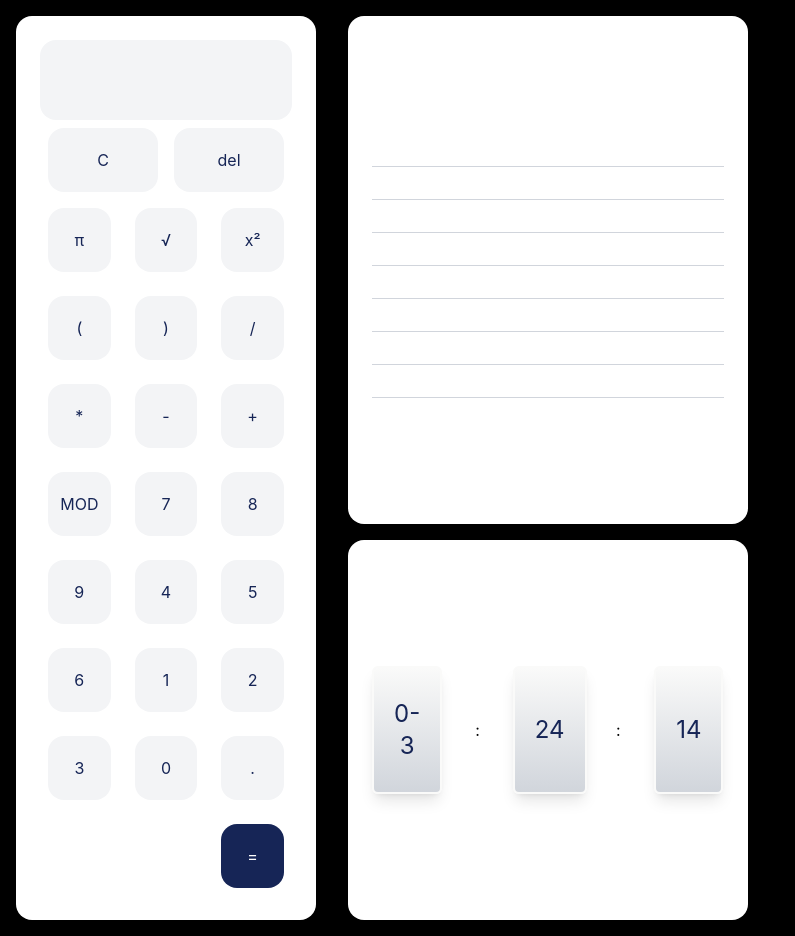
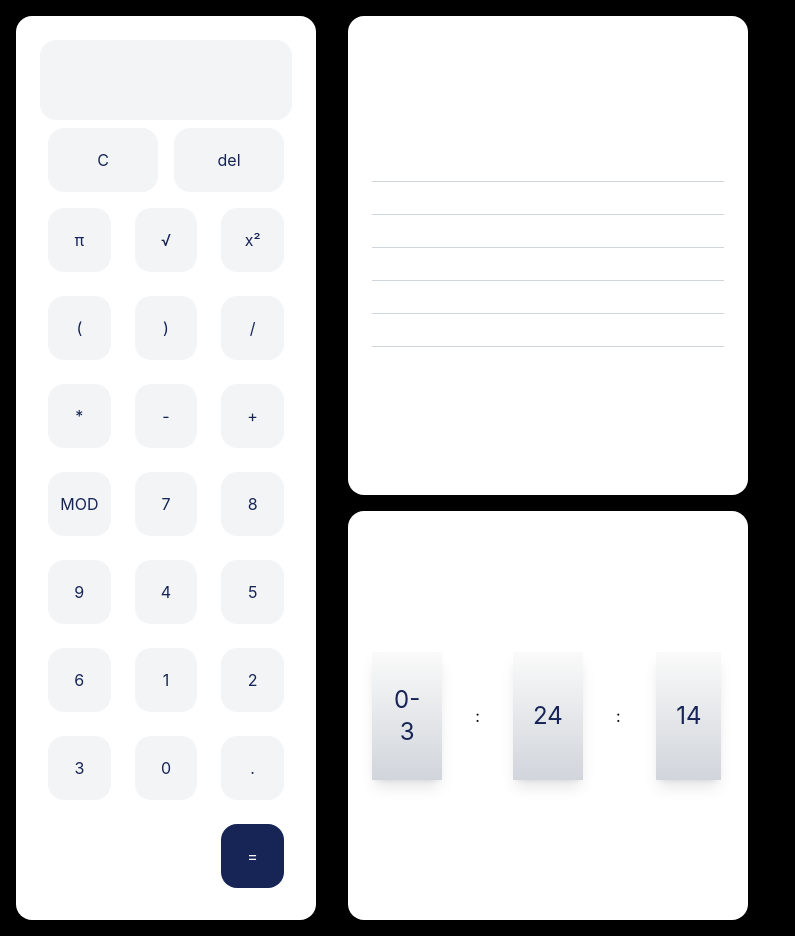
Before and after one commit to Shereen12/Scientific-Calculator---React, a React (Vite) app: page / in a window 1280 px wide. Shown: the whole page, without its empty margins (0-795 px from the left). Built offline with nearby package versions, Linux system fonts and the light colour scheme.

Commit message:
added writing to notes

```diff
--- a/src/App.css
+++ b/src/App.css
@@ -3,6 +3,10 @@
 
 .button{
     @apply bg-gray-100 rounded-2xl h-16 m-2  hover:bg-gray-200 text-blue-950 cursor-pointer
+}
+
+.note-line{
+    @apply w-full text-blue-950  border-b border-gray-300
 }
 
 .outer-circle{
--- a/src/Clock.jsx
+++ b/src/Clock.jsx
@@ -16,15 +16,15 @@ function Clock() {
   return (
       <div className="col-start-2  w-100    border-0 rounded-2xl bg-white p-6 shadow-lg place-content-center">
         <div className="m-auto grid grid-cols-5 text-center">
-          <div className="border-2 border-stone-50  h-32 m-auto flex items-center justify-center bg-linear-to-b rounded-md from-stone-50 to-gray-300 shadow-lg p-5 ">
+          <div className="h-32 m-auto flex items-center justify-center bg-linear-to-b  from-stone-50 to-gray-300 shadow-lg p-5 ">
             <div className="text-2xl text-blue-950 w-65px">{time.getHours() - 12 < 10 ? `0${time.getHours() - 12}` : time.getHours() - 12}</div>
           </div>
           <div className="m-auto">:</div>
-          <div className="border-2 border-stone-50  h-32 m-auto flex items-center justify-center bg-linear-to-b rounded-md from-stone-50 to-gray-300 shadow-lg p-5">
+          <div className="h-32 m-auto flex items-center justify-center bg-linear-to-b  from-stone-50 to-gray-300 shadow-lg p-5">
             <div className="text-2xl text-blue-950 w-65px">{time.getMinutes() < 10 ? `0${time.getMinutes()}` : time.getMinutes()}</div>
           </div>
           <div className="m-auto">:</div>
-          <div className="border-2 border-stone-50  h-32 m-auto flex items-center justify-center bg-linear-to-b rounded-md from-stone-50 to-gray-300 shadow-lg p-5">
+          <div className="h-32 m-auto flex items-center justify-center bg-linear-to-b  from-stone-50 to-gray-300 shadow-lg p-5">
             <div className="text-2xl text-blue-950 w-65px">{time.getSeconds() < 10 ? `0${time.getSeconds()}` : time.getSeconds()}</div>
           </div>
         </div>
--- a/src/Notes.jsx
+++ b/src/Notes.jsx
@@ -2,37 +2,53 @@ import { useState } from "react";
 
 function Notes() {
 
+  const [notes, setNotes] = useState(["", "", "", "", "", "", "", ""]);
+
+  const saveNotes = () => {
+    // Implementation for saving notes
+
+    console.log("hello");
+  };
+
+  const checkKey = (e, inputNumber) => {
+    if(e.key == "Enter"){
+        console.log(document.getElementsByClassName("note-line"));
+        document.getElementsByClassName("note-line")[inputNumber + 1].focus();
+    }
+    else{
+        if(notes[inputNumber].length > 50){
+            document.getElementsByClassName("note-line")[inputNumber + 1].focus();
+        }
+    }
+}
 
   return (
-      <div className="col-start-2  w-100    border-0 rounded-2xl bg-white p-6 shadow-lg place-content-center">
-        <div className="grid grid-rows-6 gap-2">
+      <div className="col-2 w-100 border-0 rounded-2xl bg-white p-6 shadow-lg place-content-center">
+        <div className="grid grid-rows-6  gap-2">
             <div>
-                <input className="w-full text-blue-950  border-b border-gray-300" />
+                <input className="note-line"  value={notes[0]} onChange={(e) => setNotes([e.target.value, ...notes.slice(1)])} onKeyDown={(e) => checkKey(e, 0)} />
             </div>
             <div>
-                <input className="w-full text-blue-950  border-b border-gray-300" />
+                <input className="note-line"  value={notes[1]} onChange={(e) => setNotes([notes[0], e.target.value, ...notes.slice(2)])} onKeyDown={(e) => checkKey(e, 1)} />
             </div>
             <div>
-                <input className="w-full text-blue-950  border-b border-gray-300" />
+                <input className="note-line"  value={notes[2]} onChange={(e) => setNotes([notes[0], notes[1], notes[2], e.target.value, ...notes.slice(4)])} onKeyDown={(e) => checkKey(e, 2)} />
             </div>
             <div>
-                <input className="w-full text-blue-950  border-b border-gray-300" />
+                <input className="note-line"  value={notes[3]} onChange={(e) => setNotes([notes[0], notes[1], notes[2], notes[3], e.target.value, ...notes.slice(5)])} onKeyDown={(e) => checkKey(e, 3)} />
             </div>
             <div>
-                <input className="w-full text-blue-950  border-b border-gray-300" />
+                <input className="note-line"  value={notes[4]} onChange={(e) => setNotes([notes[0], notes[1], notes[2], notes[3], notes[4], e.target.value, ...notes.slice(6)])} onKeyDown={(e) => checkKey(e, 4)} />
             </div>
             <div>
-                <input className="w-full text-blue-950  border-b border-gray-300" />
+                <input className="note-line"  value={notes[5]} onChange={(e) => setNotes([notes[0], notes[1], notes[2], notes[3], notes[4], notes[5], e.target.value, ...notes.slice(7)])} onKeyDown={(e) => checkKey(e, 5)} />
             </div>
-            <div>
-                <input className="w-full text-blue-950  border-b border-gray-300" />
-            </div>
-            <div>
-                <input className="w-full text-blue-950  border-b border-gray-300" />
+            <div className="grid grid-cols-3">
+                {(notes[0].length  || notes[1].length || notes[2].length || notes[3].length || notes[4].length || notes[5].length ) ? <button className="button col-3" onClick={saveNotes()}>Save</button> : ""}
             </div>
           </div>
-      </div>
-  );
+        </div>
+  );t
 }
 
 export default Notes;
```
